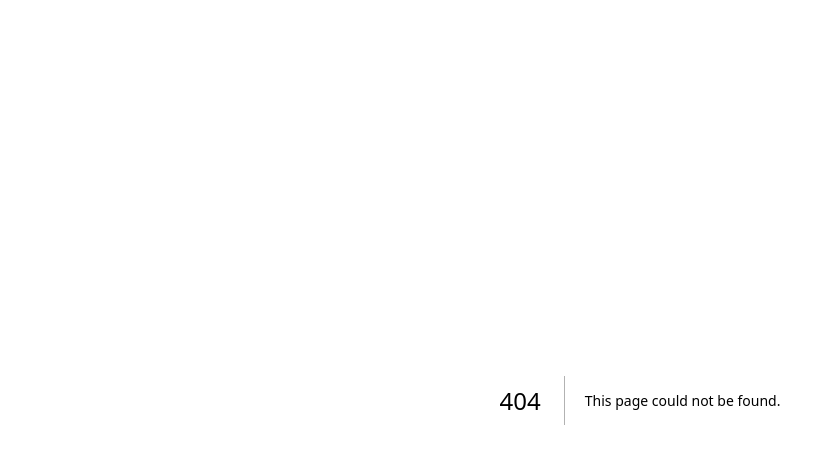
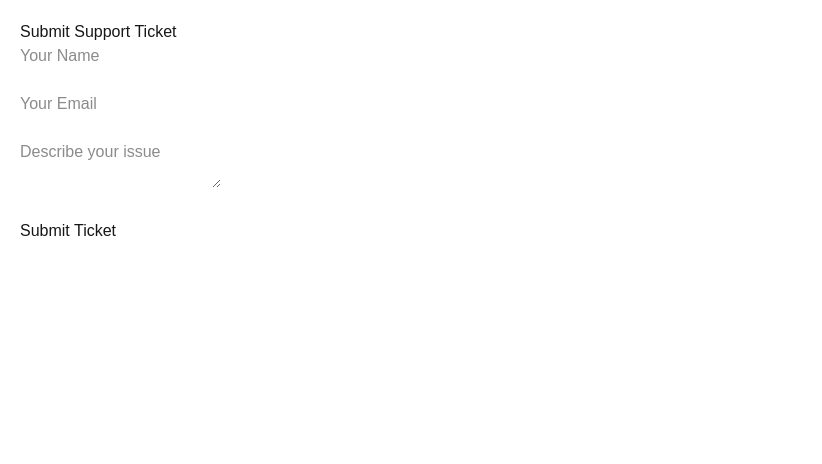
Before and after one commit to dawnmickeyhamilton-glitch/ai-support-dashboard, a Next.js app: page /submit-ticket in a window 1280 px wide. Before the commit this address had no page. Shown: the top 464 px of the page, without its empty margins (0-822 px from the left). Built offline with nearby package versions, Linux system fonts and the light colour scheme.

Commit message:
Add ticket submission form

```diff
--- /dev/null
+++ b/app/submit-ticket/page.tsx
@@ -0,0 +1,67 @@
+'use client'
+
+import { useState } from 'react'
+
+export default function SubmitTicket() {
+  const [customer_name, setCustomerName] = useState('')
+  const [email, setEmail] = useState('')
+  const [ticket_message, setTicketMessage] = useState('')
+
+  const handleSubmit = async (e: React.FormEvent) => {
+    e.preventDefault()
+
+    await fetch('http://localhost:5678/webhook/support-ticket', {
+      method: 'POST',
+      headers: {
+        'Content-Type': 'application/json',
+      },
+      body: JSON.stringify({
+        customer_name,
+        email,
+        ticket_message,
+      }),
+    })
+
+    alert('Ticket submitted successfully!')
+
+    setCustomerName('')
+    setEmail('')
+    setTicketMessage('')
+  }
+
+  return (
+    <div style={{ padding: '20px' }}>
+      <h1>Submit Support Ticket</h1>
+
+      <form onSubmit={handleSubmit}>
+        <input
+          type="text"
+          placeholder="Your Name"
+          value={customer_name}
+          onChange={(e) => setCustomerName(e.target.value)}
+        />
+        <br />
+        <br />
+
+        <input
+          type="email"
+          placeholder="Your Email"
+          value={email}
+          onChange={(e) => setEmail(e.target.value)}
+        />
+        <br />
+        <br />
+
+        <textarea
+          placeholder="Describe your issue"
+          value={ticket_message}
+          onChange={(e) => setTicketMessage(e.target.value)}
+        />
+        <br />
+        <br />
+
+        <button type="submit">Submit Ticket</button>
+      </form>
+    </div>
+  )
+}
```
